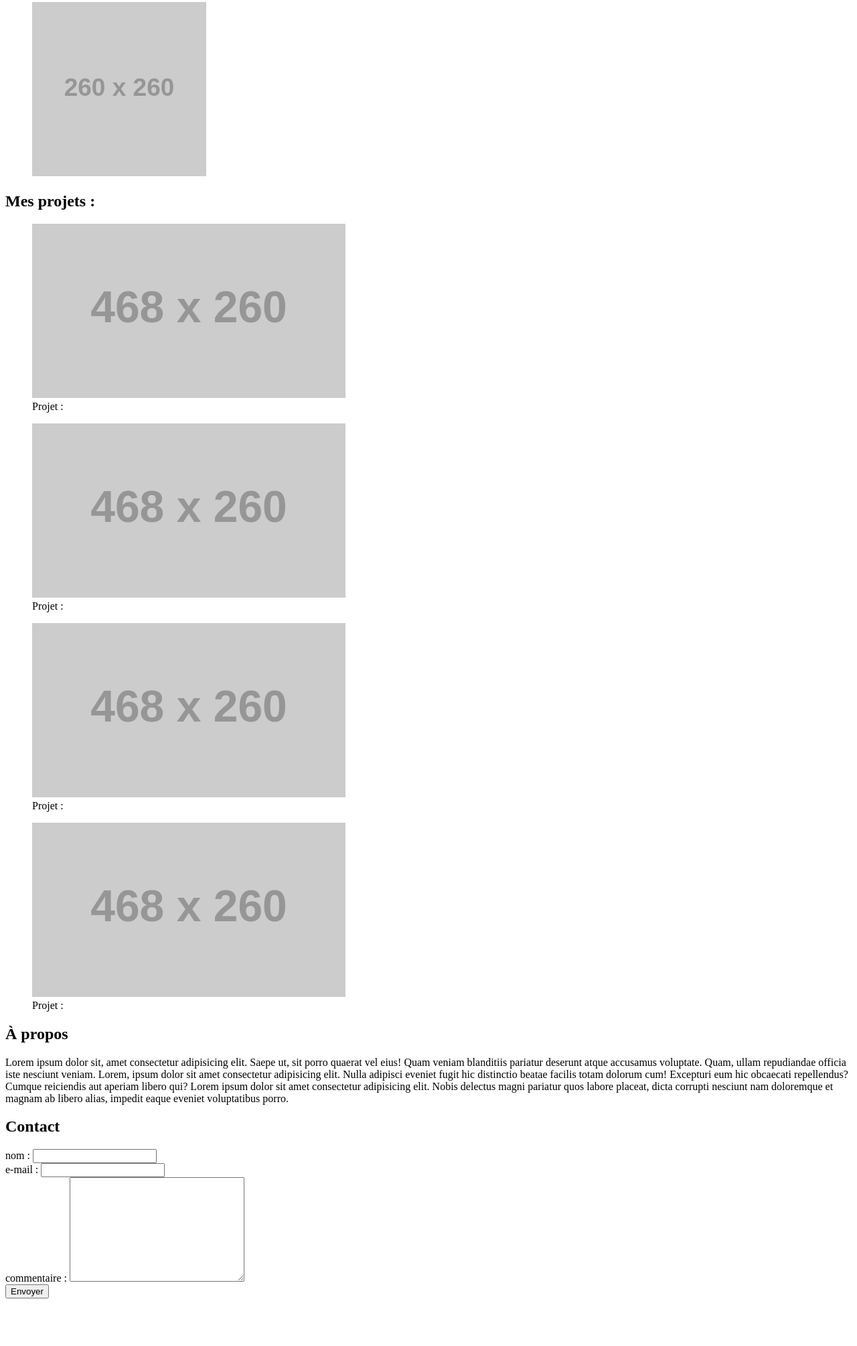
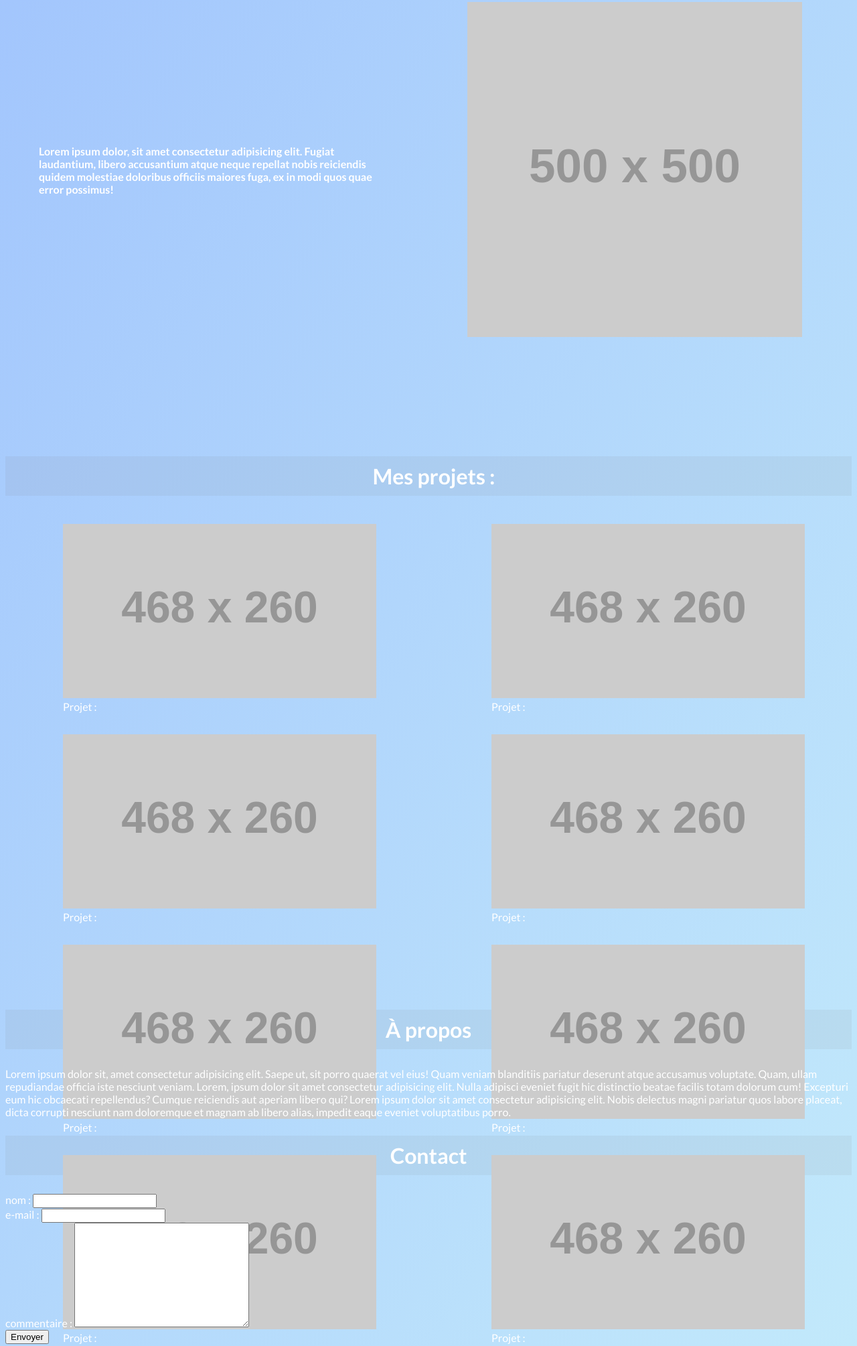
Before and after one commit to Anthonoir576/Projet-02_Grafikart-javaScript, a website: page index.html in a window 1280 px wide. Shown: the part 239-2248 px from the top of the page at 67% size. Before the commit the page ends 2185 px from the top, so only its background shows below. Drawn offline with Linux system fonts and the light colour scheme; placeholder pictures from the web are drawn by us.

Commit message:
version 0.1 - structure css = en cours

```diff
--- a/index.html
+++ b/index.html
@@ -5,6 +5,11 @@
         <meta charset="UTF-8" />
         <meta http-equiv="X-UA-Compatible" content="IE=edge" />
         <meta name="viewport" content="width=device-width, initial-scale=1.0" />
+
+        <link rel="preconnect" href="https://fonts.googleapis.com" />
+        <link rel="preconnect" href="https://fonts.gstatic.com" crossorigin />
+        <link href="https://fonts.googleapis.com/css2?family=Lato:wght@100;300;400;700;900&display=swap" rel="stylesheet" />
+
         <link rel="stylesheet" href="source/css/style.css" />
 
         <title>Projet 02</title>
@@ -31,14 +36,16 @@
                         <h1>Lorem ipsum dolor, sit amet consectetur adipisicing elit. Fugiat laudantium, libero accusantium atque neque repellat nobis reiciendis quidem molestiae doloribus officiis maiores fuga, ex in modi quos quae error possimus!</h1>
                     </div>
                     <figure>
-                        <img src="https://via.placeholder.com/260x260" alt="fake image profil"/>
+                        <img src="https://via.placeholder.com/500x500" alt="fake image profil"/>
                     </figure>
                 </div>
 
                 <div id="project">
+                    <div>
+                        <h2>Mes projets :</h2>
+                    </div>
 
-                    <h2>Mes projets :</h2>
-
+                    <div class="img">
                         <figure>
                             <img src="https://via.placeholder.com/468x260" alt="fake image"/>
                             <figcaption>Projet :</figcaption>
@@ -55,6 +62,40 @@
                             <img src="https://via.placeholder.com/468x260" alt="fake image"/>
                             <figcaption>Projet :</figcaption>
                         </figure>
+                        <figure>
+                            <img src="https://via.placeholder.com/468x260" alt="fake image"/>
+                            <figcaption>Projet :</figcaption>
+                        </figure>
+                        <figure>
+                            <img src="https://via.placeholder.com/468x260" alt="fake image"/>
+                            <figcaption>Projet :</figcaption>
+                        </figure>
+                        <figure>
+                            <img src="https://via.placeholder.com/468x260" alt="fake image"/>
+                            <figcaption>Projet :</figcaption>
+                        </figure>
+                        <figure>
+                            <img src="https://via.placeholder.com/468x260" alt="fake image"/>
+                            <figcaption>Projet :</figcaption>
+                        </figure>
+                        <figure>
+                            <img src="https://via.placeholder.com/468x260" alt="fake image"/>
+                            <figcaption>Projet :</figcaption>
+                        </figure>
+                        <figure>
+                            <img src="https://via.placeholder.com/468x260" alt="fake image"/>
+                            <figcaption>Projet :</figcaption>
+                        </figure>
+                        <figure>
+                            <img src="https://via.placeholder.com/468x260" alt="fake image"/>
+                            <figcaption>Projet :</figcaption>
+                        </figure>
+                        <figure>
+                            <img src="https://via.placeholder.com/468x260" alt="fake image"/>
+                            <figcaption>Projet :</figcaption>
+                        </figure>
+                    </div>
+
                 </div>
 
                 <div id="about">
--- a/source/sass/main.scss
+++ b/source/sass/main.scss
@@ -0,0 +1,104 @@
+// overflow, borderbox, font-color-size, background
+body,
+html {
+
+    overflow-x: hidden;
+    box-sizing: border-box;
+
+    font-family: 'Lato', sans-serif;
+    color: white;
+    font-size: 16px;
+
+    background-image: linear-gradient(120deg, #a1c4fd 0%, #c2e9fb 100%);
+
+}
+
+h2 {
+
+    font-size: 2rem;
+    text-align: center;
+    background-color: rgba(128, 128, 128, 0.096);
+    padding: 10px 0;
+
+}
+
+// Navigation
+nav {
+
+    background-color: rgba(128, 128, 128, 0.2);
+
+    ul {
+
+        display: flex;
+        justify-content: space-around;
+
+        & li {
+
+            list-style-type: none;
+
+            & a {
+
+                display: block;
+                font-size: 1.7rem;
+
+                // reset
+                color: inherit;
+                text-decoration: inherit;
+
+                padding: 10px 20px;
+
+                &:hover {
+
+                    background-color: rgba(0, 153, 255, .5);
+                    border-radius: 15px;
+
+                }
+
+            }
+
+        }
+
+    }
+
+}
+
+#home {
+
+    display: flex;
+    justify-content: space-around;
+    align-items: center;
+
+    width: 100vw;
+    height: 100vh;
+
+    & div {
+
+        width: 500px;
+
+        & h1 {
+
+            font-size: 1rem;
+
+        }
+
+    }
+
+}
+
+#project {
+
+    width: 100vw;
+    height: 100vh;
+
+    .img {
+
+
+    display: flex;
+    justify-content: space-around;
+    align-items: center;
+    flex-wrap: wrap;
+
+
+    }
+
+}
```
Also changed, not shown: source/css/style.css, 1 other file. Lines whose indentation alone changed are shown as unchanged.
